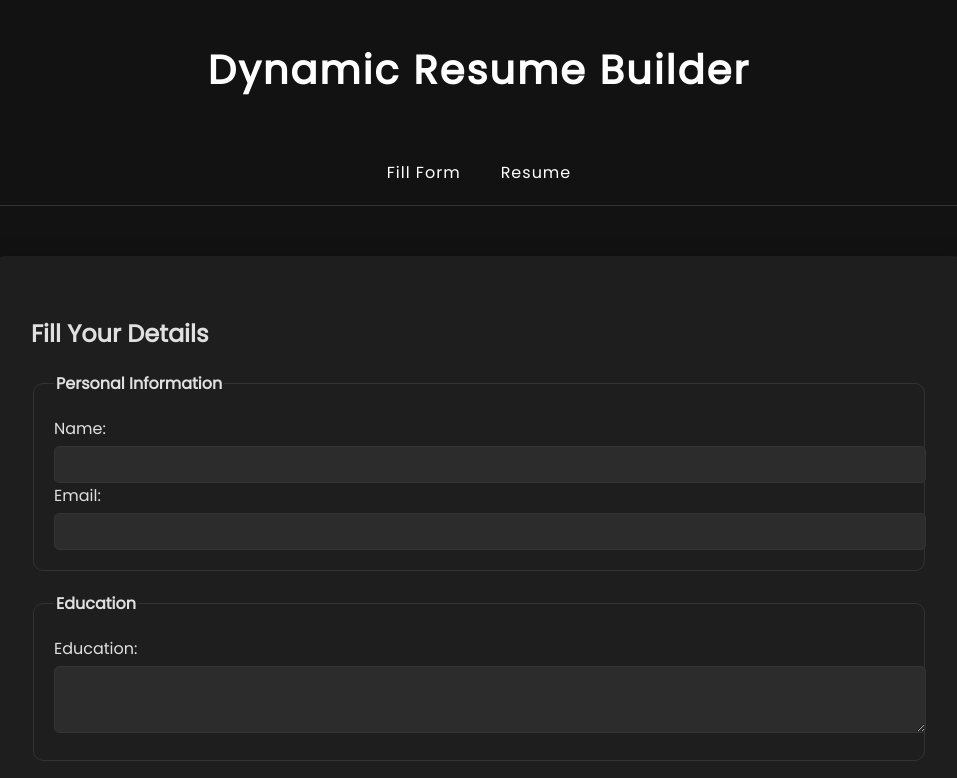
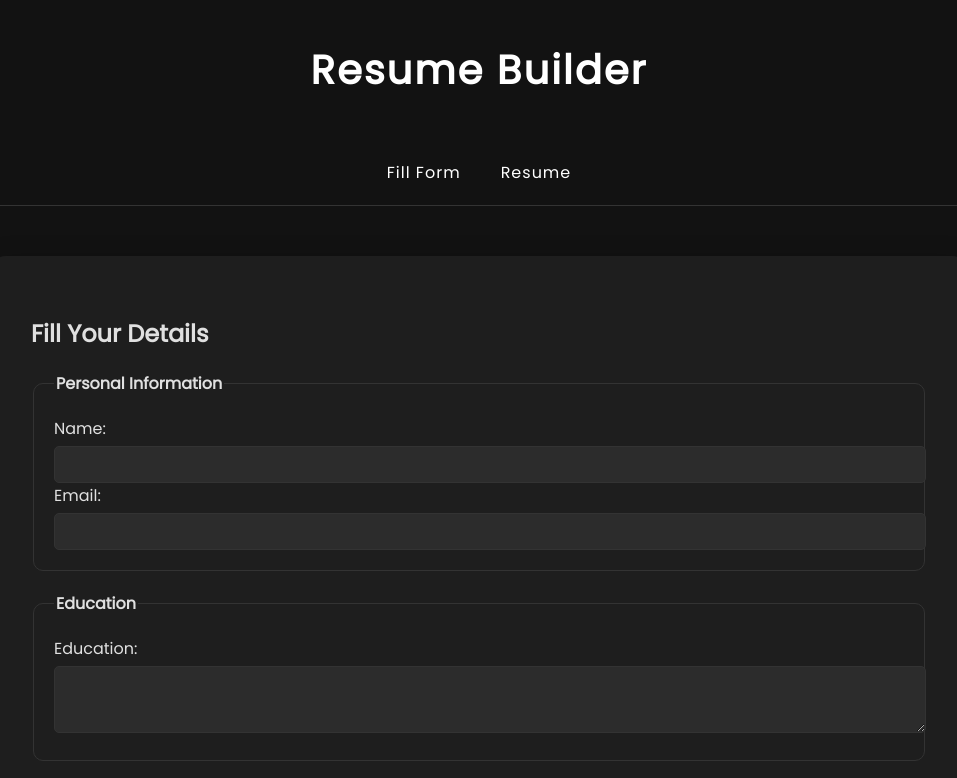
Before and after one commit to sufyanbadshah/hackathon-dynamic-resume-builder, a website: page index.html in a window 1280 px wide. Shown: the top 778 px of the page, without its empty margins (161-1118 px from the left). Drawn offline with nearby package versions, Linux system fonts and the light colour scheme.

Commit message:
Add files via upload

```diff
--- a/index.html
+++ b/index.html
@@ -9,7 +9,7 @@
 </head>
 <body>
     <header>
-        <h1>Dynamic Resume Builder</h1>
+        <h1>Resume Builder</h1>
     </header>
     <nav class="navbar">
         <ul>
```
